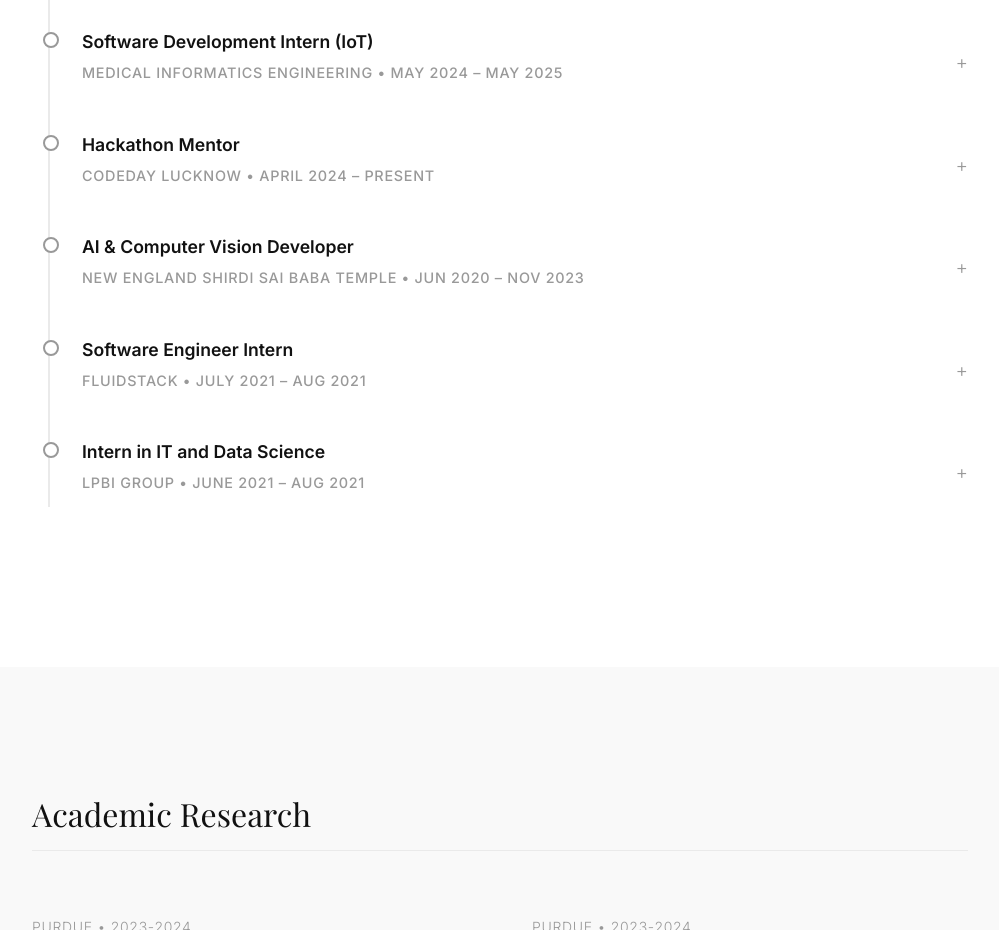
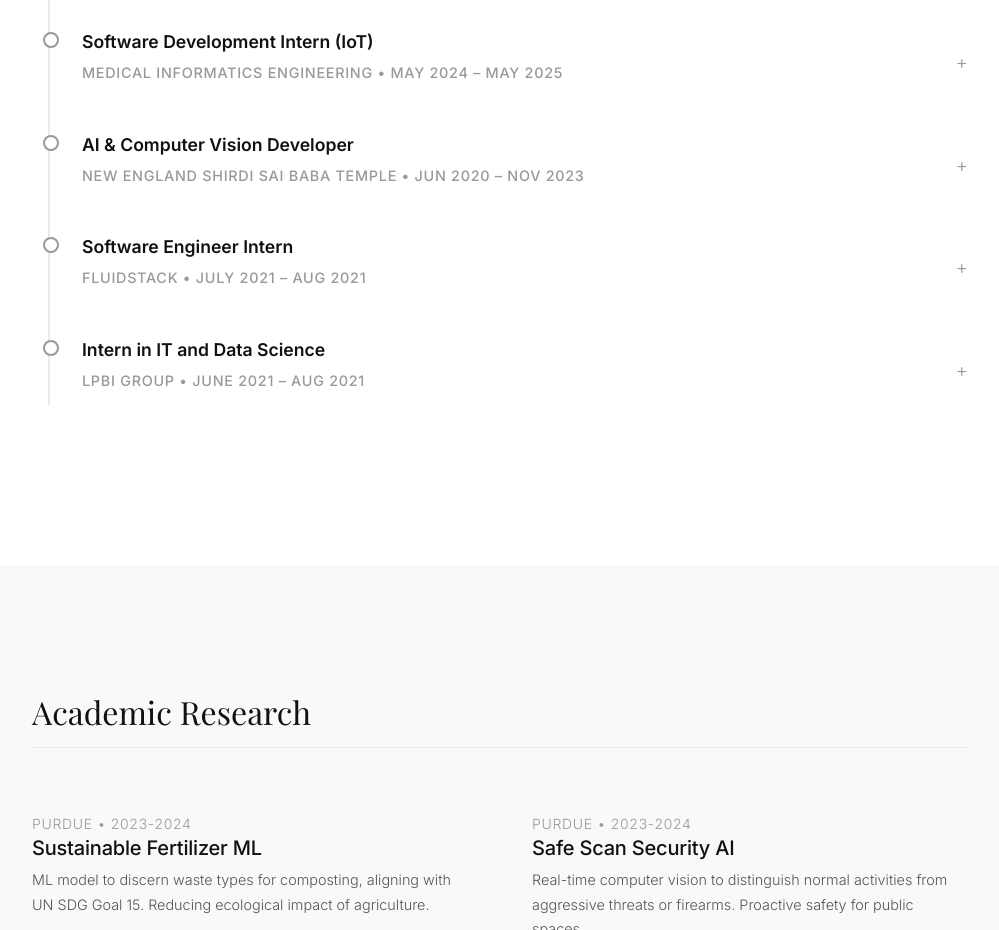
Before and after one commit to AbhisarAnand/AbhisarAnand.github.io, a plain HTML site: page index.html in a window 1280 px wide. Shown: the part 1920-2850 px from the top of the page, without its empty margins (140-1139 px from the left). Drawn offline with nearby package versions, Linux system fonts and the light colour scheme; a web font is replaced by a local one.

Commit message:
removed experience

```diff
--- a/index.html
+++ b/index.html
@@ -164,22 +164,6 @@
                         </div>
                     </div>
 
-                    <!-- CodeDay -->
-                    <div class="timeline-item">
-                        <div class="timeline-header">
-                            <div>
-                                <div class="timeline-role">Hackathon Mentor</div>
-                                <div class="timeline-org">CodeDay Lucknow • April 2024 – Present</div>
-                            </div>
-                            <div class="timeline-toggle">+</div>
-                        </div>
-                        <div class="timeline-body">
-                            <div class="timeline-desc">
-                                Provided round-the-clock support in engineering, mechanical, and software design during
-                                24-hour events. Guided participants through conceptualization and execution.
-                            </div>
-                        </div>
-                    </div>
 
                     <!-- NESSP Temple -->
                     <div class="timeline-item">
```
